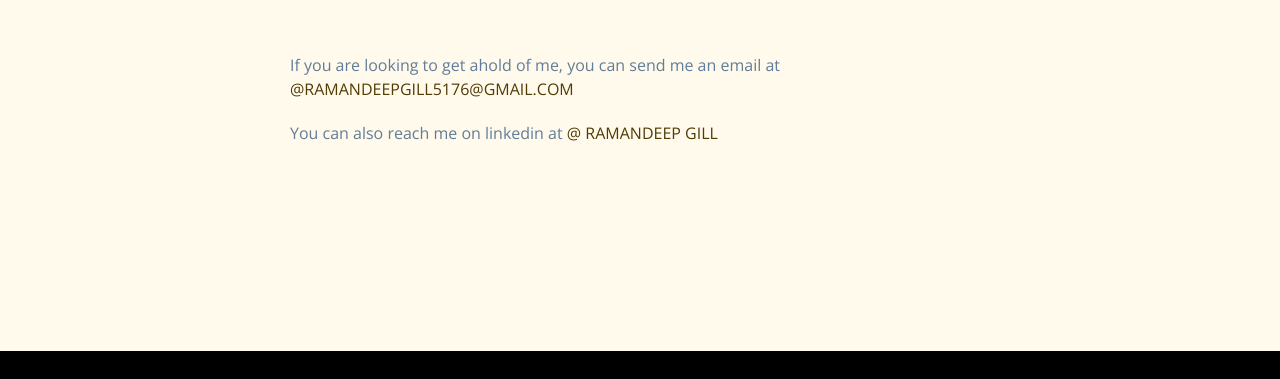
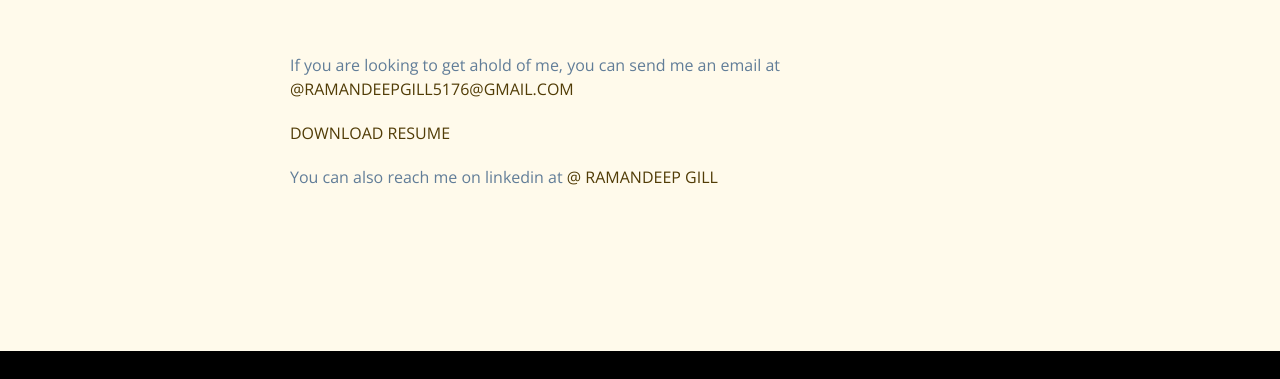
Before and after one commit to ramandeep5176/portfolio, a plain HTML site: page contact.html in a window 1280 px wide. Shown: the part 251-630 px from the top of the page. Drawn offline with nearby package versions, Linux system fonts and the light colour scheme.

Commit message:
RESUME ADED

```diff
--- a/contact.html
+++ b/contact.html
@@ -84,6 +84,7 @@
             >@ramandeepgill5176@gmail.com</a
           >
         </p>
+        <p><a href="./RESUME (1).pdf" download="">download resume</a></p>
         <p>
           You can also reach me on linkedin at
           <a href="https://www.linkedin.com/feed/">@ ramandeep gill </a>
```
Also changed, not shown: 2 other files.
